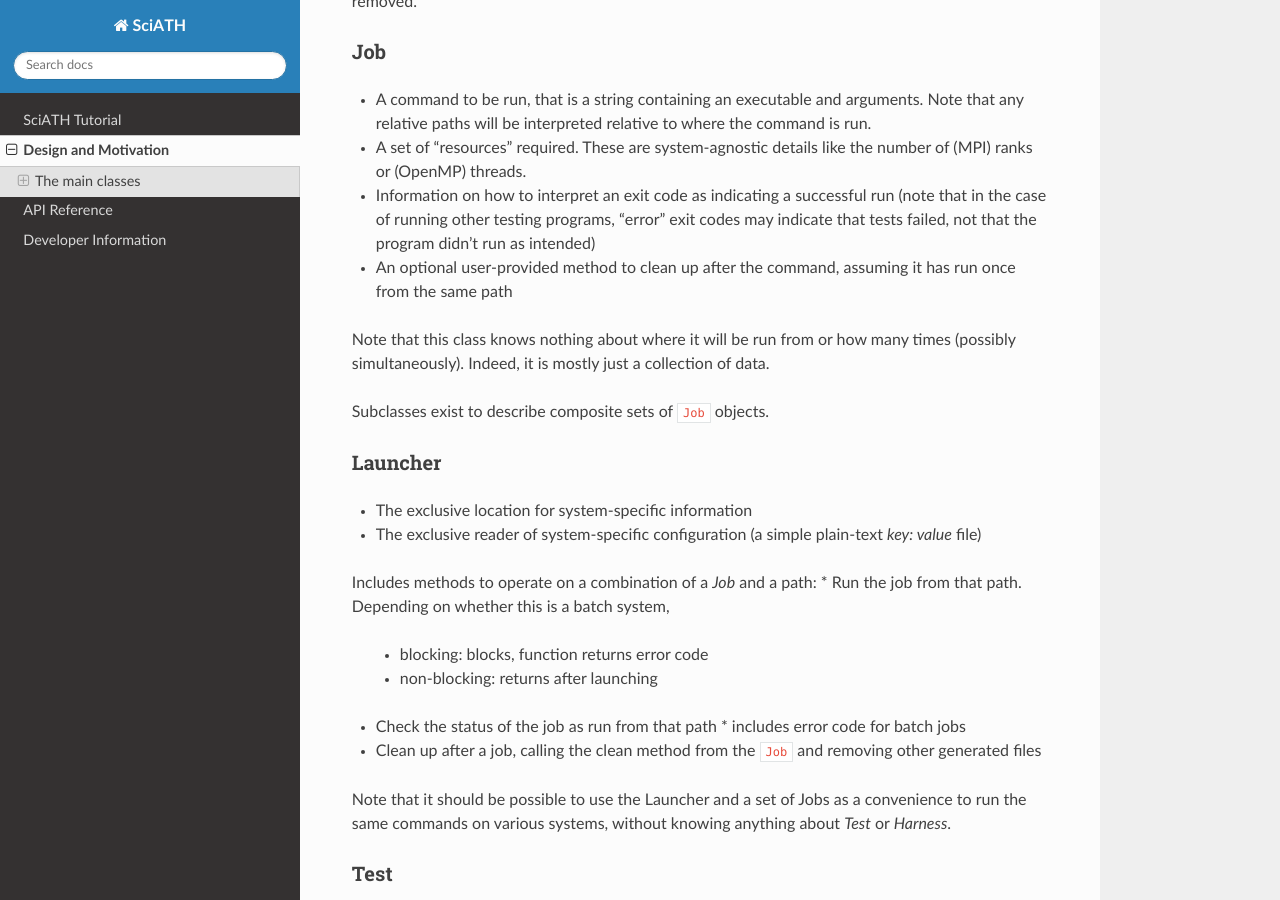
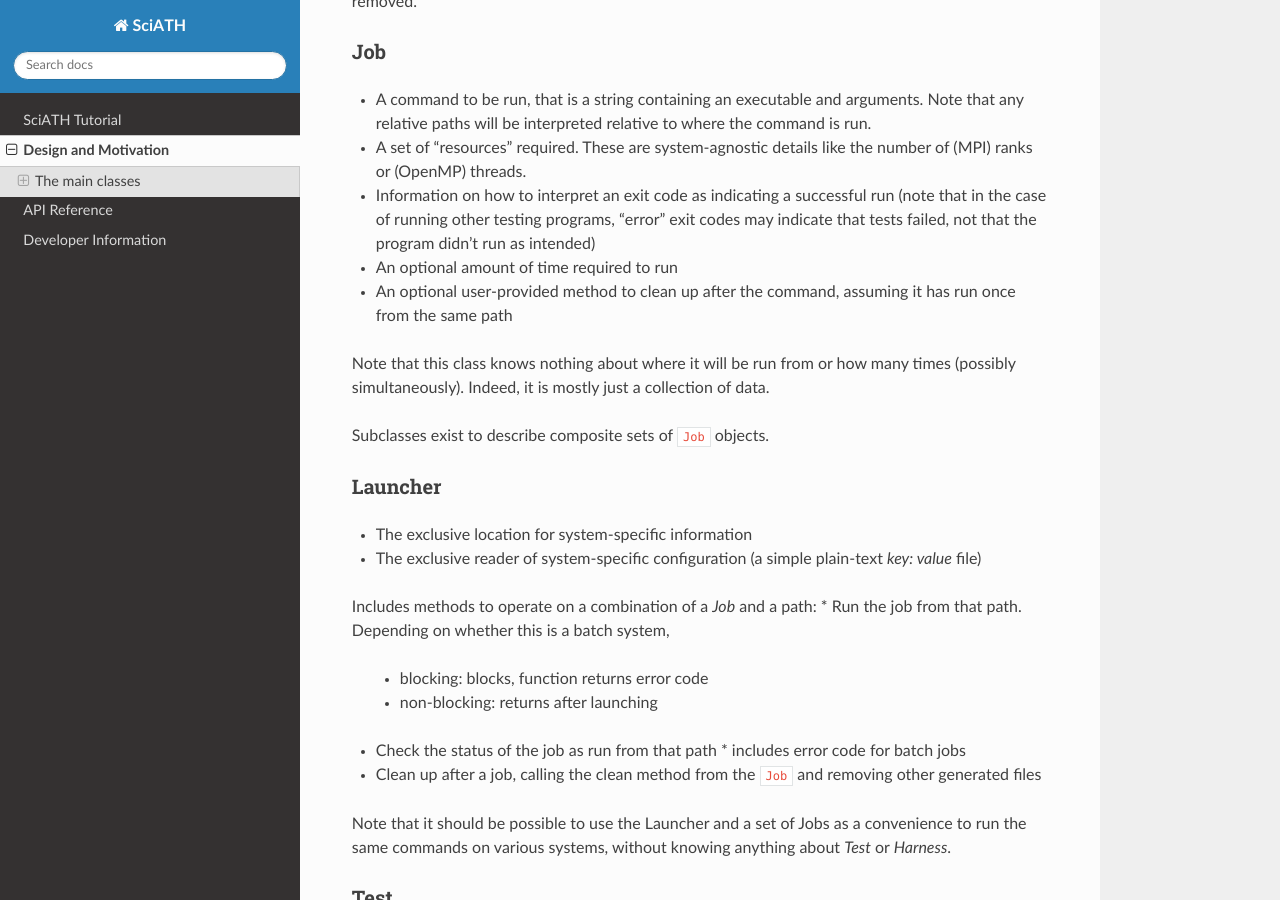
Before and after one commit to sciath/sciath, a Sphinx documentation site: the page built from docs/design.rst, in a window 1280 px wide and 900 px high, scrolled down 898 px. Built offline with Sphinx 7.4.7 and the Read the Docs theme 2.0.0, drawn with Linux system fonts in a browser that asks for light colours.

Commit message:
design: note that Job holds run time

```diff
--- a/docs/design.rst
+++ b/docs/design.rst
@@ -44,6 +44,7 @@ Job
 * A command to be run, that is a string containing an executable and arguments. Note that any relative paths will be interpreted relative to where the command is run.
 * A set of "resources" required. These are system-agnostic details like the number of (MPI) ranks or (OpenMP) threads.
 * Information on how to interpret an exit code as indicating a successful run (note that in the case of running other testing programs, "error" exit codes may indicate that tests failed, not that the program didn't run as intended)
+* An optional amount of time required to run
 * An optional user-provided method to clean up after the command, assuming it has run once from the same path
 
 Note that this class knows nothing about where it will be run from or how many times (possibly simultaneously).
```
